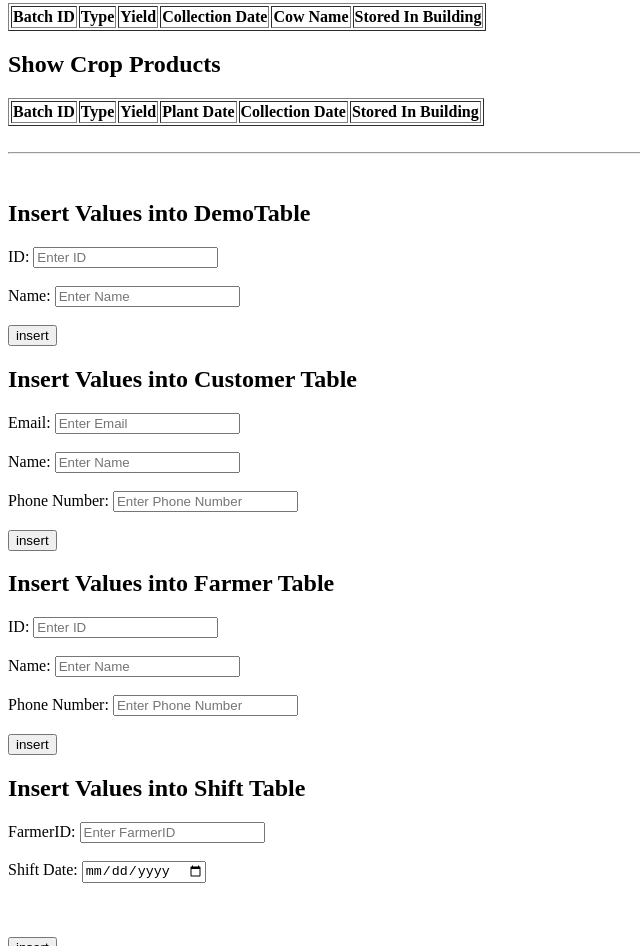
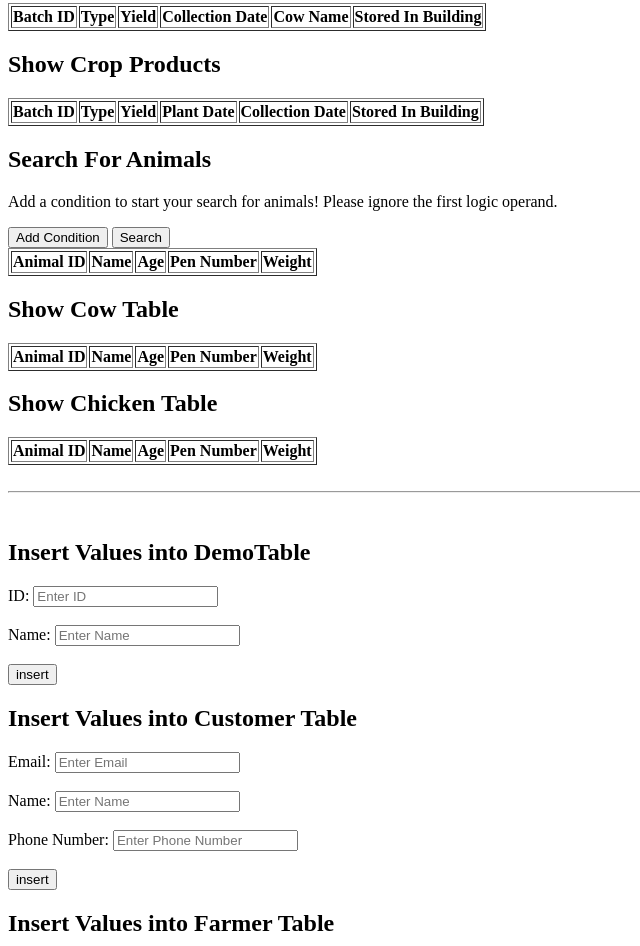
Before and after one commit to ashwu11/FarmDatabase, a website: page public/index.html in a window 1280 px wide. Shown: the part 1453-2399 px from the top of the page, without its empty margins (0-640 px from the left). Drawn offline with Linux system fonts and the light colour scheme; no server answers.

Commit message:
add animals to gui

```diff
--- a/public/index.html
+++ b/public/index.html
@@ -230,6 +230,61 @@
         </tbody>
     </table>
 
+    <!--  Show Animal Tables -->
+
+    <h2>Search For Animals</h2>
+    <form id="animalSearchForm">
+        <p>Add a condition to start your search for animals! Please ignore the first logic operand.</p>
+        <div id="animalSearchConditions"></div>
+        <button type="button" onclick="addCondition()">Add Condition</button>
+        <button type="submit">Search</button>
+    </form>
+    <div id="animalResults"></div>
+
+    <table id="animals" border="1">
+        <thead>
+        <tr>
+            <th>Animal ID</th>
+            <th>Name</th>
+            <th>Age</th>
+            <th>Pen Number</th>
+            <th>Weight</th>
+        </tr>
+        </thead>
+        <tbody>
+        </tbody>
+    </table>
+
+    <h2>Show Cow Table</h2>
+    <table id="cowAnimals" border="1">
+        <thead>
+        <tr>
+            <th>Animal ID</th>
+            <th>Name</th>
+            <th>Age</th>
+            <th>Pen Number</th>
+            <th>Weight</th>
+        </tr>
+        </thead>
+        <tbody>
+        </tbody>
+    </table>
+
+    <h2>Show Chicken Table</h2>
+    <table id="chickenAnimals" border="1">
+        <thead>
+        <tr>
+            <th>Animal ID</th>
+            <th>Name</th>
+            <th>Age</th>
+            <th>Pen Number</th>
+            <th>Weight</th>
+        </tr>
+        </thead>
+        <tbody>
+        </tbody>
+    </table>
+
     <br>
     <hr><br> <!-- ========================================================================= -->
 
```
